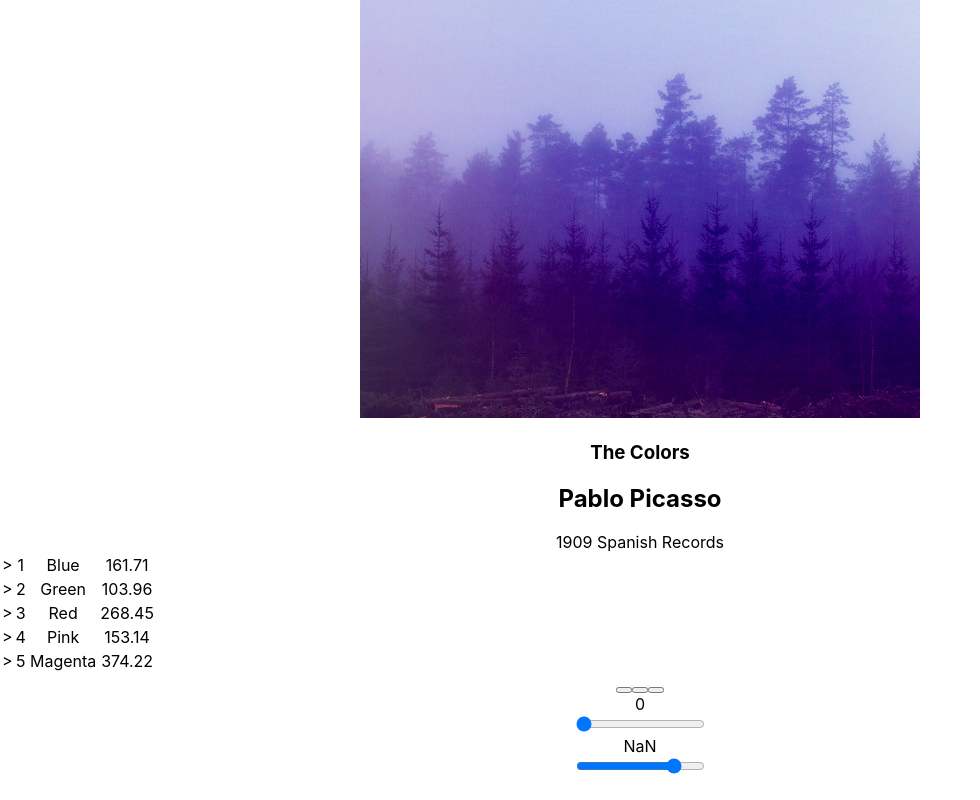
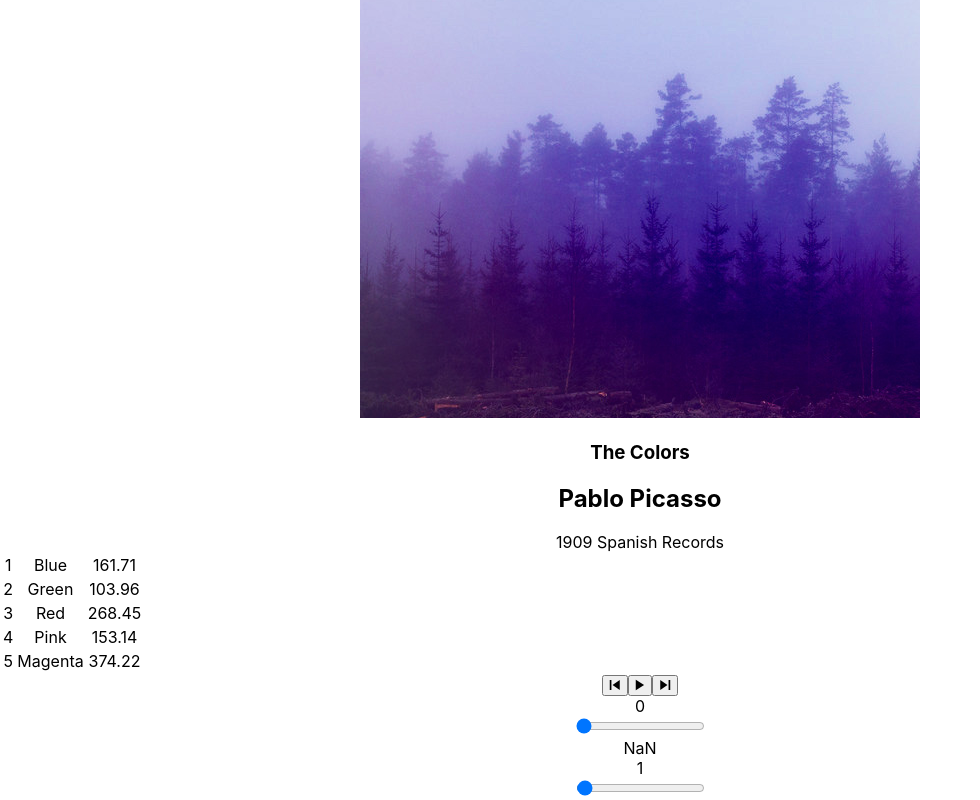
Before and after one commit to hkim1073/bloc-jams-react, a React (Create React App) app: page /album/the-colors in a window 1280 px wide. Shown: the part 244-1044 px from the top of the page, without its empty margins (0-980 px from the left). Before the commit the page ends 1022 px from the top, so only its background shows below. Built offline with nearby package versions, Linux system fonts and the light colour scheme.

Commit message:
volumecontrol

```diff
--- a/src/components/Album.js
+++ b/src/components/Album.js
@@ -15,6 +15,7 @@ class Album extends Component {
      currentSong: album.songs[0],
      currentTime: 0,
      duration: album.songs[0].duration,
+     currentVolume: 50,
      isPlaying: false,
      songHoveredIndex: '',
     };
@@ -103,7 +104,7 @@ class Album extends Component {
   handleNextClick() {
     const currentIndex = this.state.album.songs.findIndex(song => this.state.currentSong === song);
     const newIndex = Math.max(0, currentIndex + 1);
-    const newSong = this.state.album.songs[newIndex];
+    const newSong = this.state.album.songs.length === newIndex ? this.state.album.songs[0] : this.state.album.songs[newIndex]
     this.setSong(newSong);
     this.play();
   }
@@ -112,6 +113,18 @@ class Album extends Component {
     const newTime = this.audioElement.duration * e.target.value;
     this.audioElement.currentTime = newTime;
     this.setState({ currentTime: newTime });
+  }
+
+  handleVolumeChange(m) {
+    const newVolume = this.audioElement.volume * m.target.value;
+    this.audioElement.currentVolume = newVolume;
+    this.setState({ currentVolume: newVolume });
+  }
+
+  formatTime(duration) {
+    var m= Math.floor(duration % 3600 / 60);
+    var s= Math.floor(duration % 3600 % 60);
+    return duration ;
   }
 
   render() {
@@ -135,13 +148,13 @@ class Album extends Component {
            {
              this.state.album.songs.map((song, i) => {
                return (
-                 <tr className="song" key={i} onClick={() => this.handleSongClick(song)} >>
+                 <tr className="song" key={i} onClick={() => this.handleSongClick(song)} >
                    <td
                      onMouseEnter={() => this.handleMouseEnter(i)}
                      onMouseLeave={() => this.handleMouseLeave()}
                    >{this.renderPausePlayButton(i, song)}</td>
                    <td>{song.title}</td>
-                   <td>{song.duration}</td>
+                   <td>{this.formatTime(song.duration)}</td>
                  </tr>
                )
              })
@@ -153,10 +166,12 @@ class Album extends Component {
            currentSong={this.state.currentSong}
            currentTime={this.audioElement.currentTime}
            duration={this.audioElement.duration}
+           currentVolume={this.audioElement.volume}
            handleSongClick={() => this.handleSongClick(this.state.currentSong)}
            handlePrevClick={() => this.handlePrevClick()}
            handleNextClick={() => this.handleNextClick()}
            handleTimeChange={(e) => this.handleTimeChange(e)}
+           handleVolumeChange={(m) => this.handleVolumeChange(m)}
          />
       </section>
     );
--- a/src/components/PlayerBar.js
+++ b/src/components/PlayerBar.js
@@ -6,13 +6,13 @@ class PlayerBar extends Component {
       <section className="player-bar">
         <section id="buttons">
            <button id="previous" onClick={this.props.handlePrevClick}>
-            <span className="ion-skip-backward"></span>
+            <span className="ion-md-skip-backward"></span>
           </button>
            <button id="play-pause" onClick={this.props.handleSongClick} >
-             <span className={this.props.isPlaying ? 'ion-pause' : 'ion-play'}></span>
+             <span className={this.props.isPlaying ? 'ion-md-pause' : 'ion-md-play'}></span>
           </button>
           <button id="next" onClick={this.props.handleNextClick}>
-            <span className="ion-skip-forward"></span>
+            <span className='ion-md-skip-forward'></span>
           </button>
         </section>
         <section id="time-control">
@@ -29,14 +29,14 @@ class PlayerBar extends Component {
           <div className="total-time">{this.props.duration}</div>
         </section>
         <section id="volume-control">
-          <div className="icon ion-volume-low"></div>
+          <div className="icon ion-volume-low">{this.props.currentVolume}</div>
             <input
               type="range"
               className="seek-bar"
-            value="80"
-            max="100"
+              value={(this.props.currentVolume / 100)}
+              max="1"
               min="0"
-            step="1"
+              step="0.01"
               onChange={this.props.handleVolumeChange}
             />
           <div className="icon ion-volume-high"></div>
```
Lines whose indentation alone changed are shown as unchanged.
